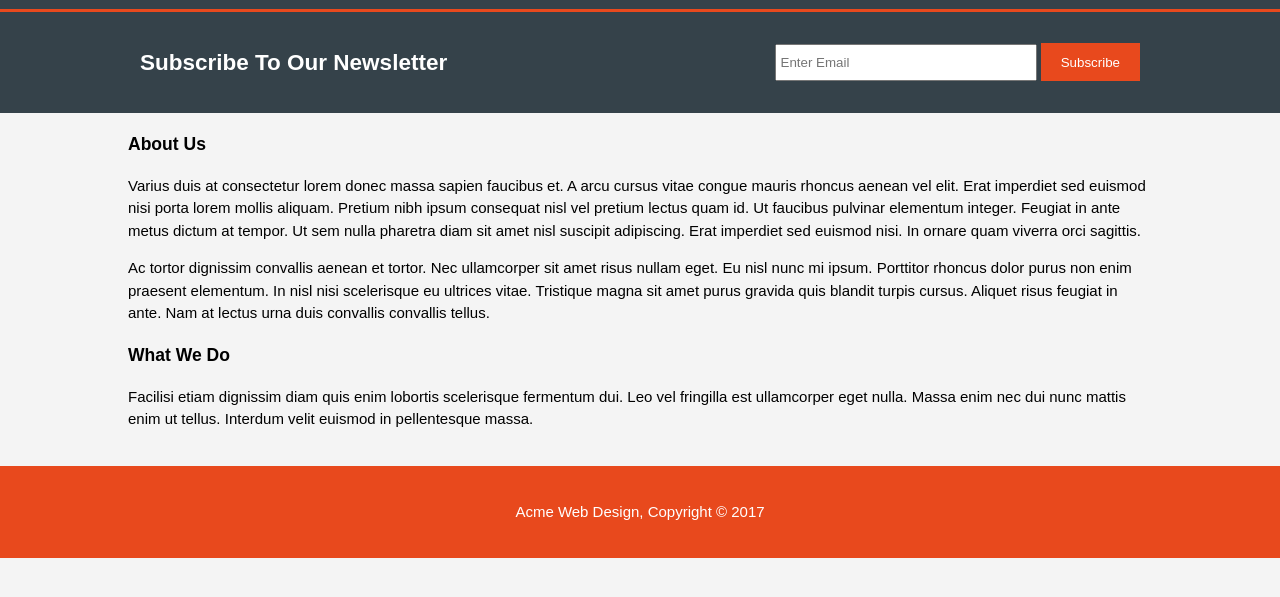
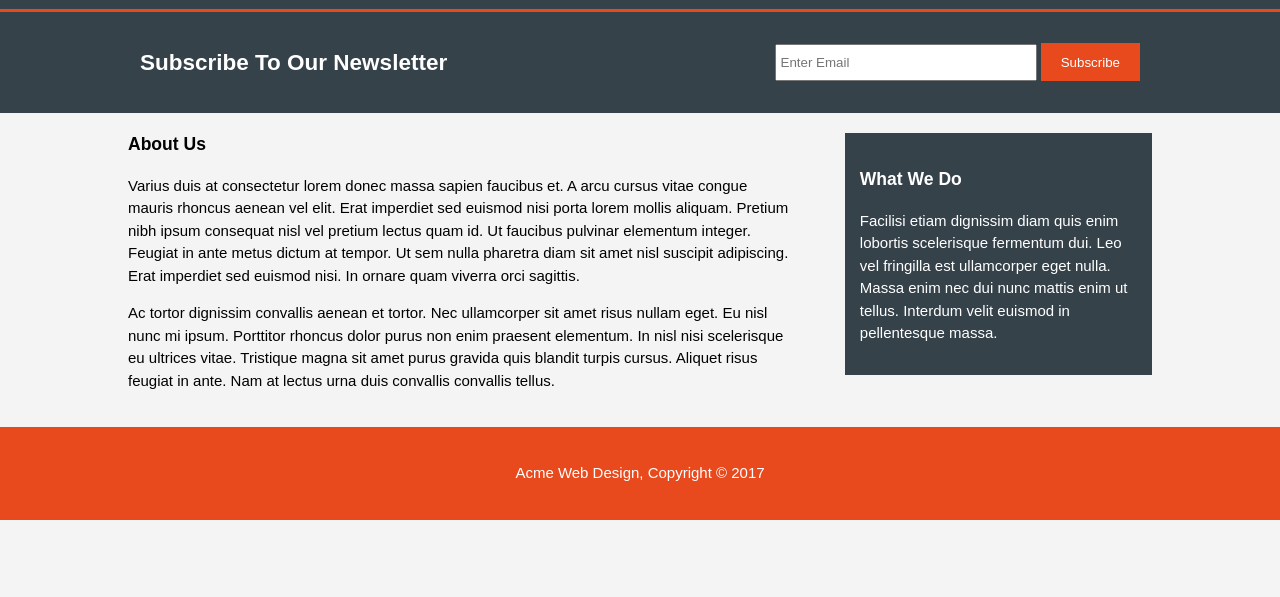
Before and after one commit to Ryanjingle/traversy-static-practice, a plain HTML site: page about.html in a window 1280 px wide. Shown: the part 91-688 px from the top of the page. Drawn offline with Linux system fonts and the light colour scheme; files that its build step writes are made by us from their sources.

Commit message:
Index and CSS updated, About Finished

```diff
--- a/style.css
+++ b/style.css
@@ -6,6 +6,7 @@ body{
 }
 
 /*global*/
+
 .container{
     width: 80%;
     height: auto;
@@ -23,6 +24,13 @@ ul{
     padding-left: 20px;
     padding-right: 20px;
     color: #ffffff;
+}
+.dark{
+    padding: 15px;
+    background-color:#35424a;
+    color: #ffffff;
+    margin-top: 10px;
+    margin-bottom: 10px;
 }
 
 /* Header */
@@ -54,7 +62,8 @@ header nav{
     float: right;
     margin-top: 10px;
 }
-header .highlight, header .current a{
+header .highlight,
+header .current a{
     color: #e8491d;
     font-weight: bold;
 }
@@ -116,6 +125,21 @@ header a:hover{
     height: 70px;
 }
 
+/* Sidebar */
+
+aside#sidebar{
+    float: right;
+    width: 30%;
+    margin-top: 10px;
+}
+
+/* Main-Col */
+
+article#main-col{
+    float: left;
+    width: 65%;
+}
+
 /* Footer */
 
 footer{
```
